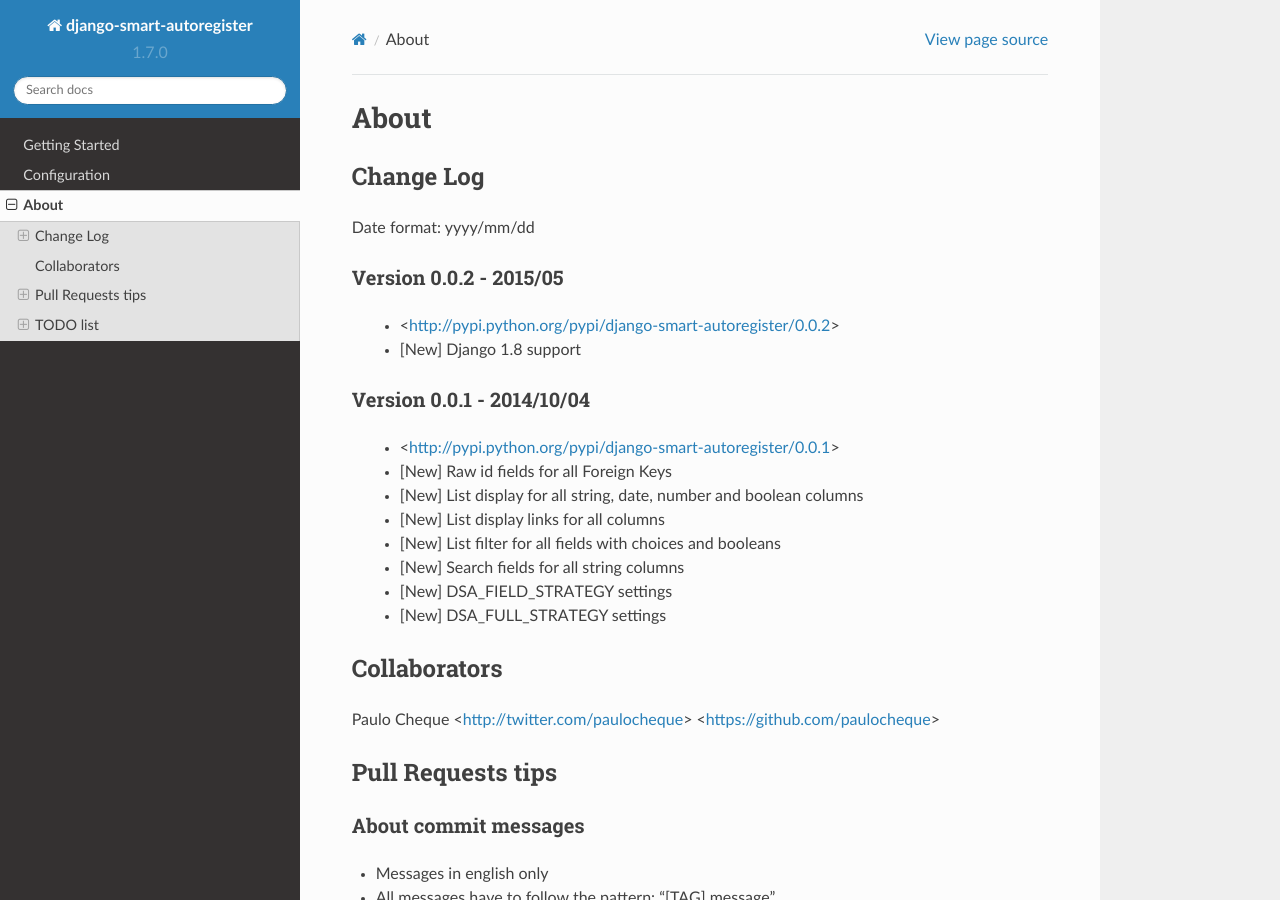
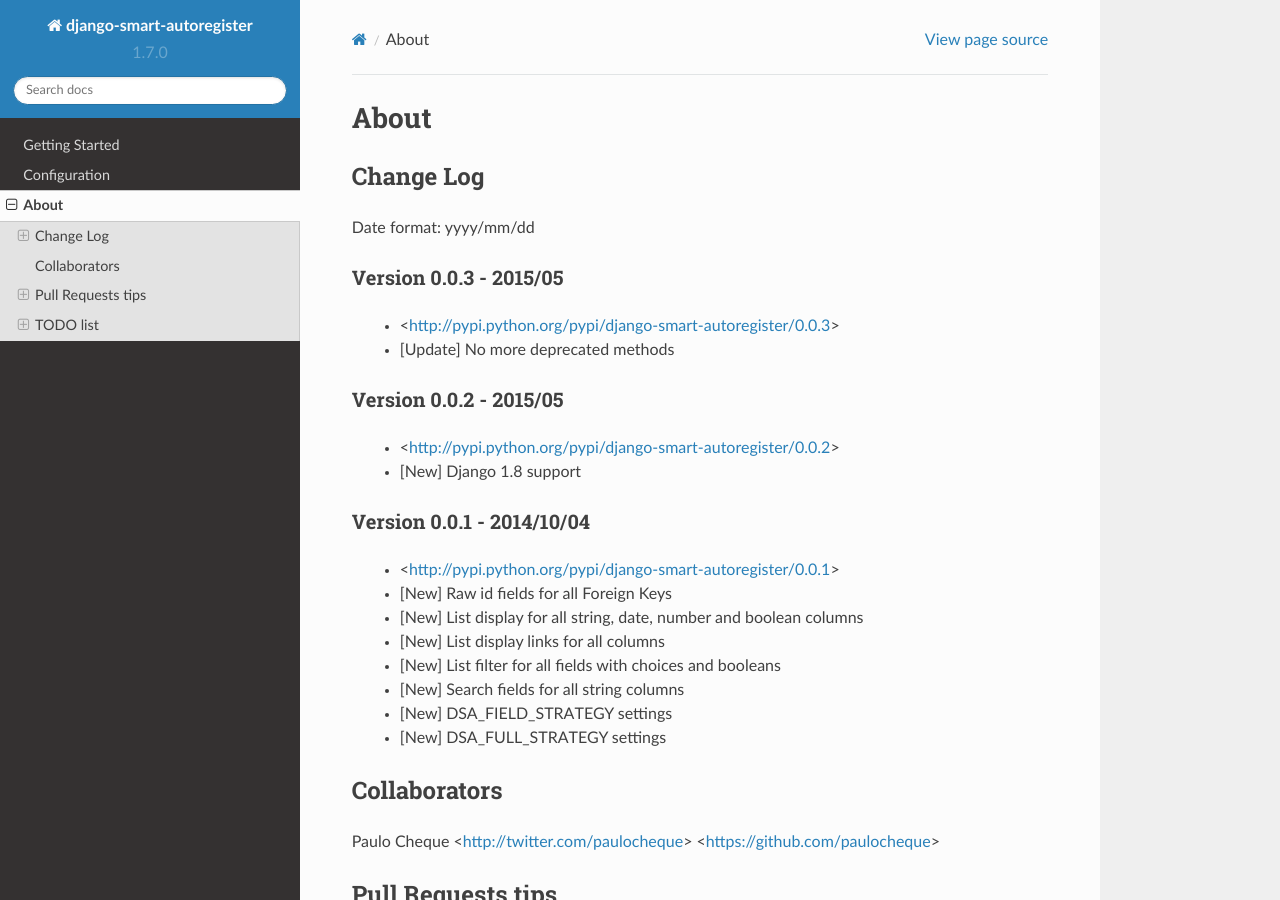
Before and after one commit to paulocheque/django-smart-autoregister, a Sphinx documentation site: the page built from docs/source/about.rst, in a window 1280 px wide and 900 px high. Built offline with Sphinx 7.4.7 and the Read the Docs theme 2.0.0, drawn with Linux system fonts in a browser that asks for light colours.

```diff
--- a/django_smart_autoregister/__init__.py
+++ b/django_smart_autoregister/__init__.py
@@ -1,5 +1,5 @@
 # coding: utf-8
 
-VERSION = '0.0.2'
+VERSION = '0.0.3'
 
 from .auto_register import *
--- a/docs/source/about.rst
+++ b/docs/source/about.rst
@@ -8,6 +8,12 @@ Change Log
 ===============================================================================
 
 Date format: yyyy/mm/dd
+
+Version 0.0.3 - 2015/05
+-------------------------------------------------------------------------------
+  * <http://pypi.python.org/pypi/django-smart-autoregister/0.0.3>
+  * [Update] No more deprecated methods
+
 
 Version 0.0.2 - 2015/05
 -------------------------------------------------------------------------------
--- a/docs/source/overview.rst
+++ b/docs/source/overview.rst
@@ -55,7 +55,7 @@ requirements.txt
 
 ::
 
-    django-smart-autoregister==0.0.2
+    django-smart-autoregister==0.0.3
     # or use the development version
     git+git://github.com/paulocheque/django-smart-autoregister.git#egg=django-smart-autoregister
 
--- a/setup.py
+++ b/setup.py
@@ -13,7 +13,7 @@ from setuptools import setup, find_packages
 # Update version and save
 # Go to 'files' link and upload the file
 
-VERSION = '0.0.2'
+VERSION = '0.0.3'
 
 tests_require = [
     'nose>=1.3.6',
```
Also changed, not shown: README.md (+1 -1 lines), 1 other file.
